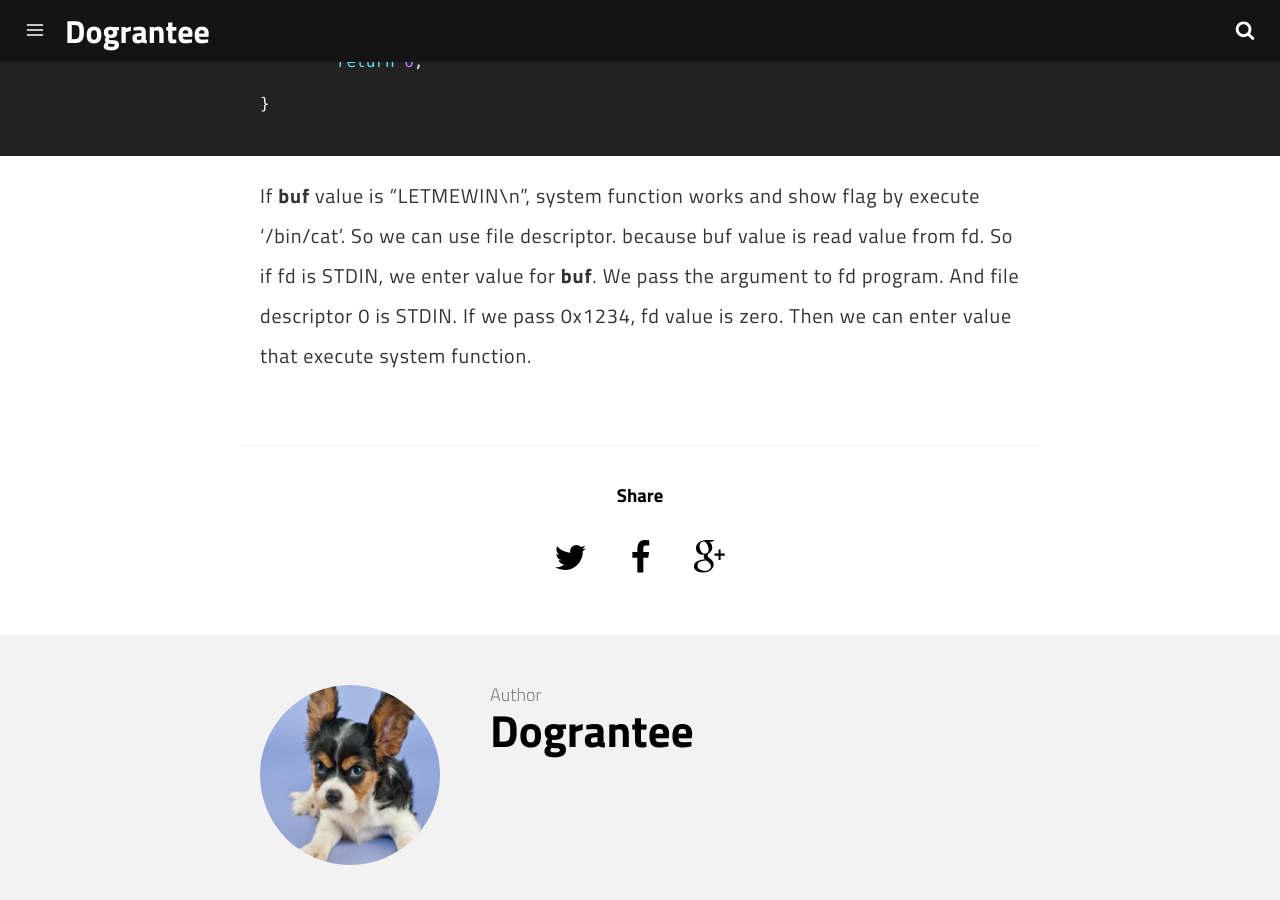
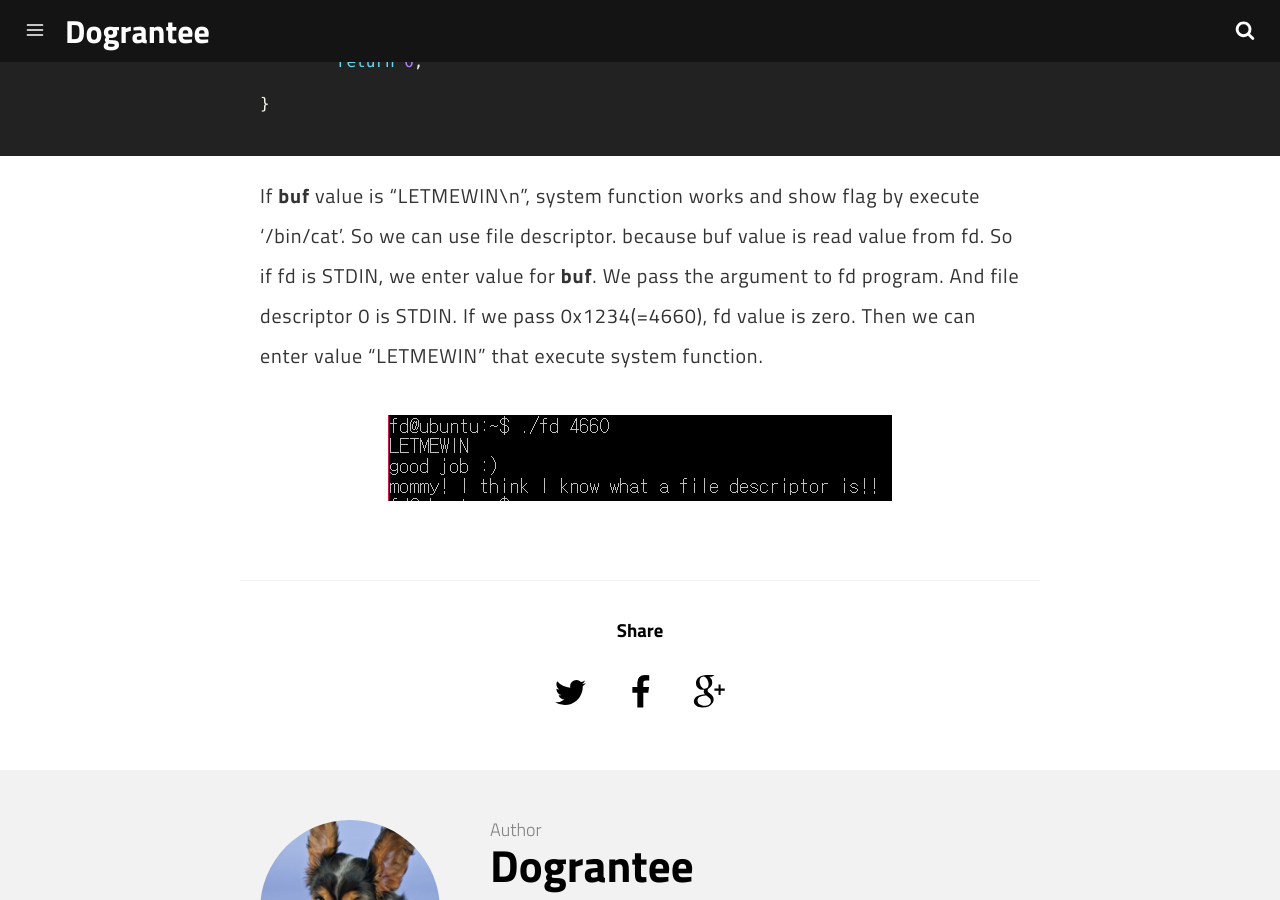
Before and after one commit to dograntee/dograntee.github.io, a Jekyll site: the page built from _posts/2018-08-20-pwnable-fd.md, in a window 1280 px wide and 900 px high, scrolled down 2795 px. Built offline with Jekyll 4.4.1, drawn with Linux system fonts in a browser that asks for light colours; comment, search, counter and statistics services are not loaded.

Commit message:
18-08-24

```diff
--- a/_posts/2018-08-20-pwnable-fd.md
+++ b/_posts/2018-08-20-pwnable-fd.md
@@ -59,4 +59,6 @@ int main(int argc, char* argv[], char* envp[]){
 
 
 
-If __buf__ value is "LETMEWIN\n", system function works and show flag by execute '/bin/cat'. So we can use file descriptor. because buf value is read value from fd. So if fd is STDIN, we enter value for __buf__. We pass the argument to fd program. And file descriptor 0 is STDIN. If we pass 0x1234, fd value is zero. Then we can enter value that execute system function.
+If __buf__ value is "LETMEWIN\n", system function works and show flag by execute '/bin/cat'. So we can use file descriptor. because buf value is read value from fd. So if fd is STDIN, we enter value for __buf__. We pass the argument to fd program. And file descriptor 0 is STDIN. If we pass 0x1234(=4660), fd value is zero. Then we can enter value "LETMEWIN" that execute system function.
+
+![problem](/assets/img/pwn/fd/answer.PNG)
```
Also changed, not shown: assets/img/pwn/fd/answer.PNG (added).
